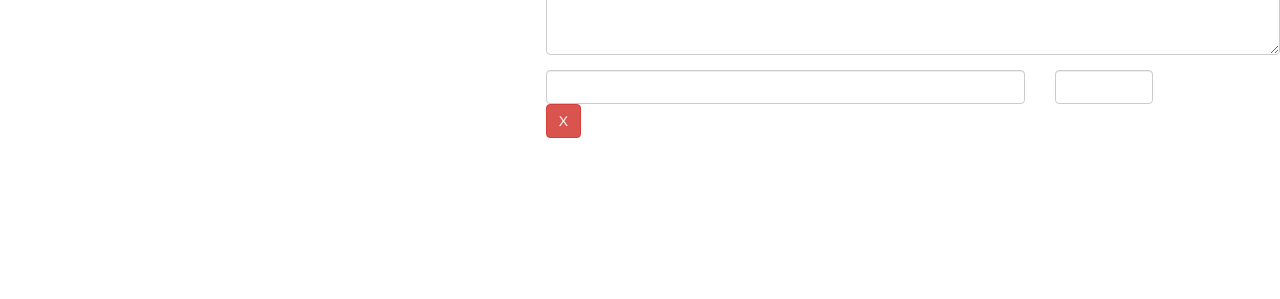
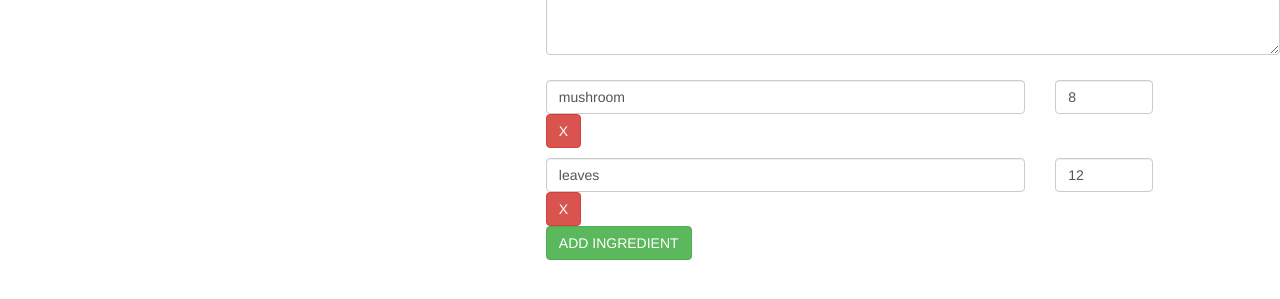
Before and after one commit to DerekM-autoserve1/courseProj, an Angular app: page /recipes/1/edit in a window 1280 px wide. Shown: the part 359-658 px from the top of the page. Built offline with nearby package versions, Linux system fonts and the light colour scheme.

Commit message:
Added functionality to the edit and add recipe form made it dynamic and actually work

```diff
--- a/src/app/recipe-book/recipe-edit/recipe-edit.component.html
+++ b/src/app/recipe-book/recipe-edit/recipe-edit.component.html
@@ -3,7 +3,7 @@
         <form [formGroup]="recipeForm" (ngSubmit)="onSubmit()">
             <div class="row">
                 <div class="col-xs-12">
-                    <button type="submit" class="btn btn-success">Save</button>
+                    <button type="submit" class="btn btn-success" [disabled]="!recipeForm.valid">Save</button>
                     <button type="button" class="btn btn-danger">Cancel</button>
                 </div>
             </div>
@@ -50,20 +50,30 @@
                 </div>
             </div>
             <div class="row">
-                <div class="col-xs-12">
-                    <div class="row">
+                <div class="col-xs-12" formArrayName="ingredients">
+                    <div class="row"
+                    *ngFor="let ingredientCtrl of controls; let i = index"
+                    [formGroupName]="i"
+                    style="margin-top:10px;">
                         <div class="col-xs-8">
                             <input
                             type="text"
-                            class="form-control">
+                            class="form-control"
+                            formControlName="name">
                         </div>
                         <div class="col-xs-2">
                             <input
                             type="number"
-                            class="form-control">
+                            class="form-control"
+                            formControlName="amount">
                         </div>
                         <div class="col-xs-8">
                             <button class="btn btn-danger">X</button>
+                        </div>
+                    </div>
+                    <div class="row">
+                        <div class="col-xs-12">
+                            <button type="button" class="btn btn-success" (click)="onAddIng()">ADD INGREDIENT</button>
                         </div>
                     </div>
                 </div>
--- a/src/app/recipe-book/recipe-edit/recipe-edit.component.scss
+++ b/src/app/recipe-book/recipe-edit/recipe-edit.component.scss
@@ -0,0 +1,4 @@
+input.ng-invalid.ng-touched, textarea.ng-invalid.ng-touched{
+    border: 1px solid red;
+
+}
--- a/src/app/recipe-book/recipe-edit/recipe-edit.component.ts
+++ b/src/app/recipe-book/recipe-edit/recipe-edit.component.ts
@@ -1,6 +1,7 @@
 import { Component, OnInit } from '@angular/core';
-import { FormControl, FormGroup } from '@angular/forms';
+import { AsyncValidatorFn, FormArray, FormControl, FormGroup, Validators } from '@angular/forms';
 import { ActivatedRoute, Params } from '@angular/router';
+import { Recipe } from '../recipe.model';
 import { RecipeService } from '../recipe.service';
 
 @Component({
@@ -26,25 +27,64 @@ export class RecipeEditComponent implements OnInit {
   }
 
   onSubmit(){
-    console.log(this.recipeForm);
+    const newRecipe = new Recipe(
+      this.recipeForm.value['name'],
+      this.recipeForm.value['description'],
+      this.recipeForm.value['imagePath'],
+      this.recipeForm.value['ingredients'],
+      );
+
+    if(this.editMode){
+      this.recipeService.updateRecipe(this.id, newRecipe)
+    } else {
+      this.recipeService.addRecipe(newRecipe);
+    }
+  }
+
+  onAddIng(){
+    (<FormArray>this.recipeForm.get('ingredients')).push(
+      new FormGroup({
+        'name': new FormControl(null, Validators.required),
+        'amount': new FormControl(null, [
+          Validators.required,
+        ])
+      })
+    )
+  }
+
+  get controls(){
+    return (<FormArray>this.recipeForm.get('ingredients')).controls;
   }
 
   private initForm(){
     let recipeName = '';
     let recipeImgPath = '';
     let recipeDesc = '';
+    let recipeIng = new FormArray([]) ;
 
     if(this.editMode){
       const recipe = this.recipeService.getRecipe(this.id);
       recipeName = recipe.name;
       recipeImgPath = recipe.imagePath;
       recipeDesc = recipe.description;
+      if(recipe['ingredients']){
+        for(let ingredient of recipe.ingredients){
+          recipeIng.push(
+            new FormGroup({
+              'name': new FormControl(ingredient.name, Validators.required),
+              'amount': new FormControl(ingredient.amount,
+                Validators.required)
+            })
+          )
+        }
+      }
     }
 
     this.recipeForm = new FormGroup({
-      'name': new FormControl(recipeName),
-      'imagePath': new FormControl(recipeImgPath),
-      'description': new FormControl(recipeDesc),
+      'name': new FormControl(recipeName, Validators.required),
+      'imagePath': new FormControl(recipeImgPath, Validators.required),
+      'description': new FormControl(recipeDesc, Validators.required),
+      'ingredients': recipeIng
     });
   }
 
--- a/src/app/recipe-book/recipe-list/recipe-list.component.ts
+++ b/src/app/recipe-book/recipe-list/recipe-list.component.ts
@@ -18,6 +18,11 @@ export class RecipeListComponent implements OnInit {
     private route: ActivatedRoute) { }
 
   ngOnInit(): void {
+    this.recipeService.recipesChanged.subscribe(
+      (recipes: Recipe[]) => {
+        this.recipes = recipes;
+      }
+    )
     this.recipes = this.recipeService.getRecipes();
   }
 
--- a/src/app/recipe-book/recipe.service.ts
+++ b/src/app/recipe-book/recipe.service.ts
@@ -6,6 +6,7 @@ import { Recipe } from "./recipe.model";
 
 @Injectable()
 export class RecipeService {
+    recipesChanged = new Subject<Recipe[]>();
 
     private recipes : Recipe[] = [
         new Recipe(
@@ -40,4 +41,14 @@ export class RecipeService {
       addIngredientsToShopList(ingredients : Ingredient[]){
         this.slService.addIngredients(ingredients);
       }
+
+      addRecipe(recipe:Recipe){
+        this.recipes.push(recipe);
+        this.recipesChanged.next(this.recipes.slice());
+      }
+
+      updateRecipe(index: number, newRecipe:Recipe){
+        this.recipes[index] = newRecipe;
+        this.recipesChanged.next(this.recipes.slice());
+      }
 }
```
